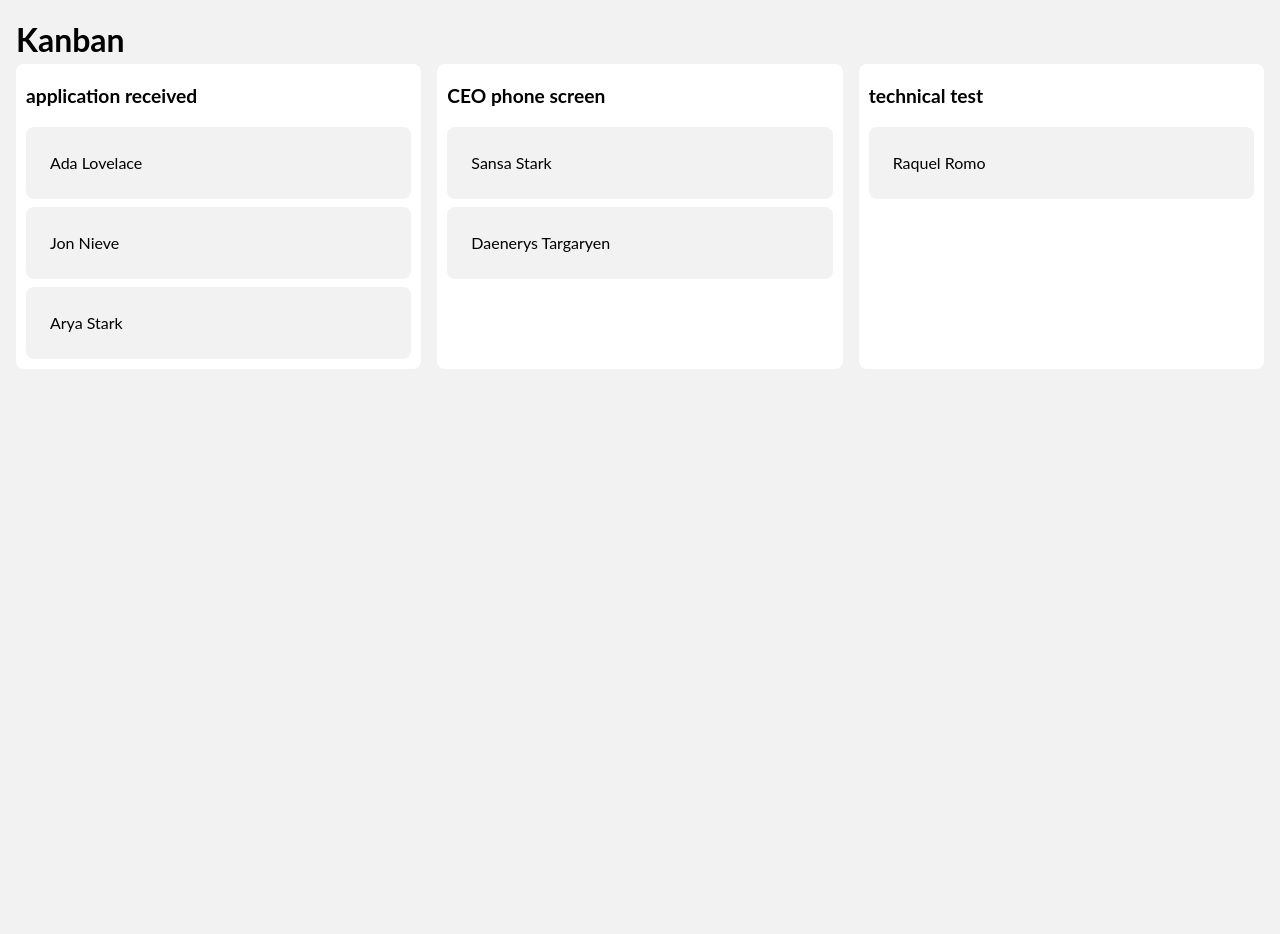
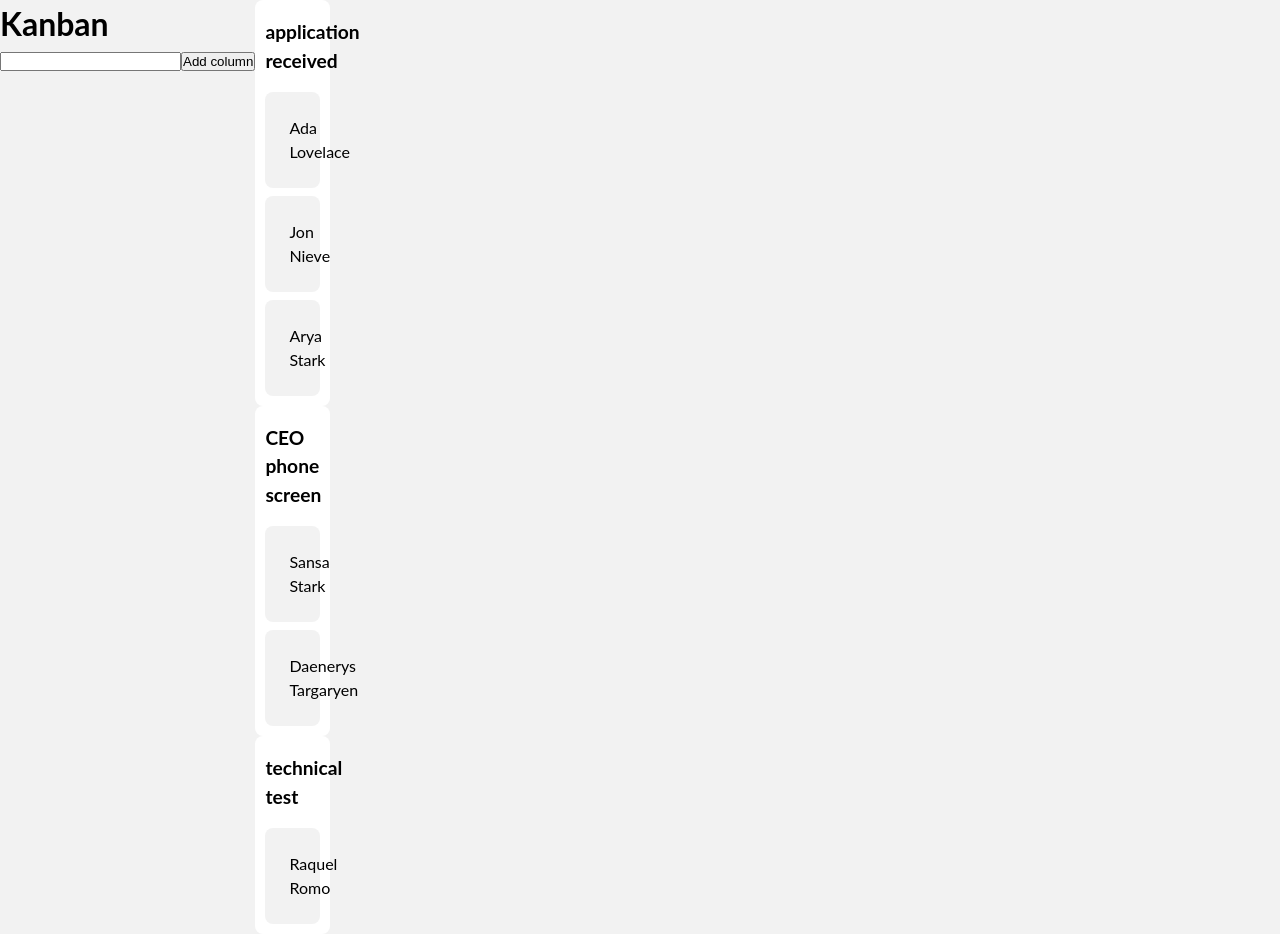
Before and after one commit to rqlromo/occupop-test, a React (Create React App) app: page / in a window 1280 px wide. Before the commit the page ends 800 px from the top, so only its background shows below. Built offline with nearby package versions, Linux system fonts and the light colour scheme.

Commit message:
add add column functionality

```diff
--- a/src/App.js
+++ b/src/App.js
@@ -2,12 +2,7 @@ import "./App.scss";
 import Kanban from "./components/kanban";
 
 function App() {
-  return (
-    <div className="app">
-      <h1>Kanban</h1>
-      <Kanban />
-    </div>
-  );
+  return <Kanban />;
 }
 
 export default App;
--- a/src/components/kanban/index.js
+++ b/src/components/kanban/index.js
@@ -1,8 +1,10 @@
+import { useRef } from "react";
 import mockData from "../../mockData";
 import useLocalStorageState from "../../hooks/useLocalStorage";
 import "./index.scss";
 
 const Kanban = () => {
+  const inputRef = useRef();
   const [data, setData] = useLocalStorageState("kanban", mockData);
 
   const onDragOver = (e) => {
@@ -34,8 +36,34 @@ const Kanban = () => {
     setData({ ...data });
   };
 
+  function addColumn() {
+    const titleColumn = inputRef.current.value;
+    const lowerTitleColumn = titleColumn.toLowerCase().split(" ").join("_");
+
+    const newColum = {
+      [lowerTitleColumn]: {
+        id: lowerTitleColumn,
+        column: titleColumn,
+        candidates: [],
+      },
+    };
+
+    setData({
+      ...data,
+      ...newColum,
+    });
+  }
+
   return (
     <div className="kanban">
+      <header className="kanban__header">
+        <h1>Kanban</h1>
+        <div>
+          <input type="text" ref={inputRef} />
+          <button onClick={addColumn}>Add column</button>
+        </div>
+      </header>
+      <main className="kanban__main">
         {Object.values(data).map(({ id: columnId, column, candidates }) => {
           return (
             <div
@@ -65,6 +93,7 @@ const Kanban = () => {
             </div>
           );
         })}
+      </main>
     </div>
   );
 };
```
Lines whose indentation alone changed are shown as unchanged.
